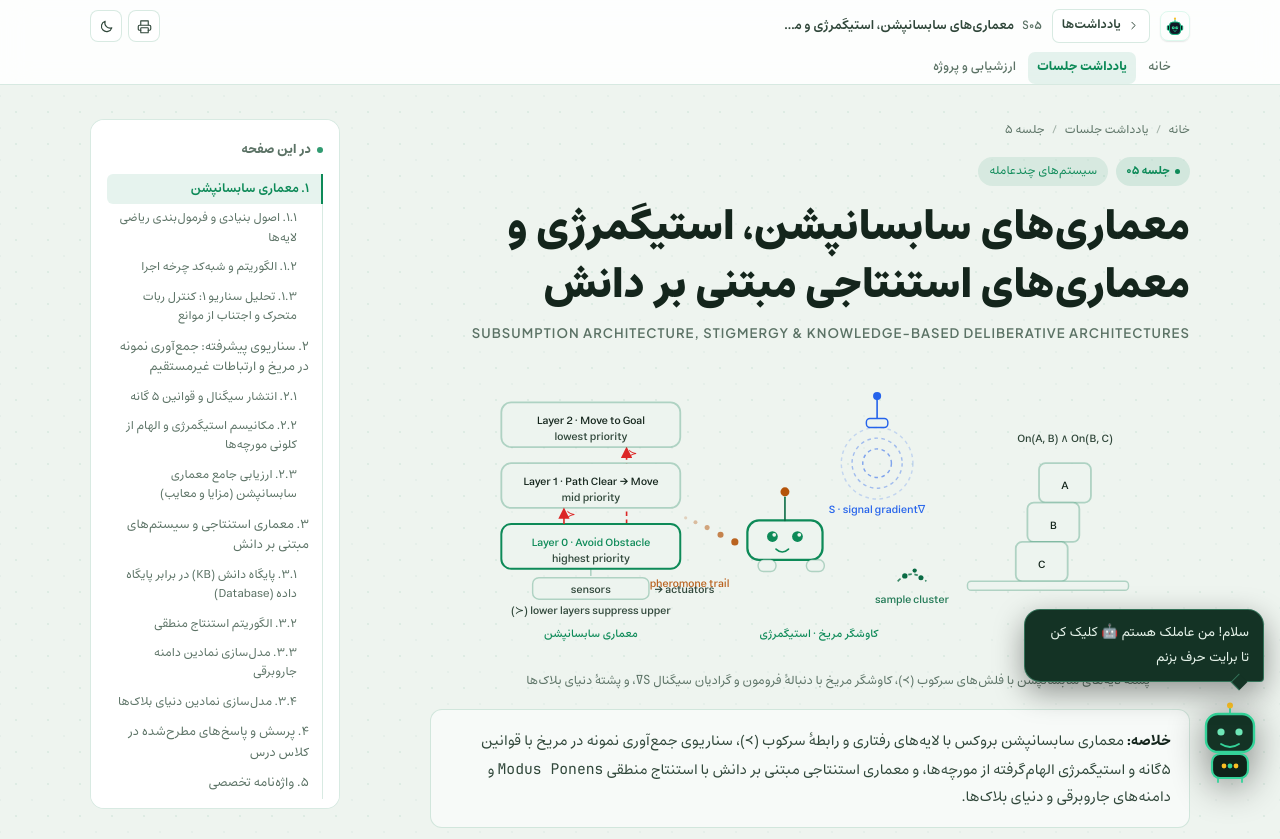
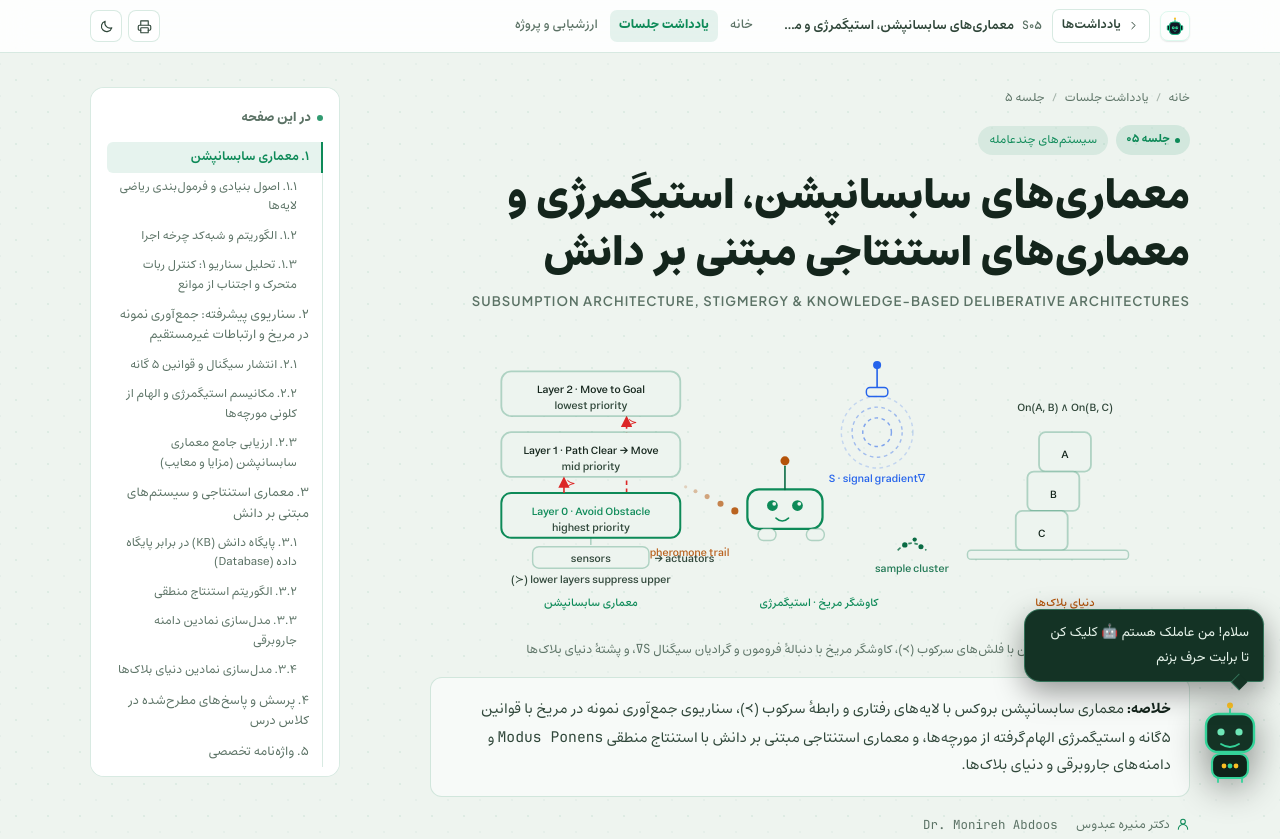
Before and after one commit to EhsanShahbazii/mas-sbu, a plain HTML site: page sessions/session-05.html in a window 1280 px wide. Shown: the top 839 px of the page. Drawn offline with Linux system fonts and the light colour scheme.

Commit message:
style(header): compact session topbars into single-row navigation (sessions 4-6)

```diff
--- a/sessions/session-05.html
+++ b/sessions/session-05.html
@@ -5,7 +5,7 @@
 <meta name="viewport" content="width=device-width, initial-scale=1, viewport-fit=cover">
 <title>جلسه ۵ · معماری‌های سابسانپشن، استیگمرژی و معماری‌های استنتاجی مبتنی بر دانش — سیستم‌های چندعامله</title>
 <meta name="description" content="معماری سابسانپشن رودنی بروکس با سلسله‌مراتب اولویت و رابطهٔ سرکوب (≺)، سناریوی جمع‌آوری نمونه در مریخ با قوانین ۵گانه و استیگمرژی، و معماری استنتاجی مبتنی بر دانش با استنتاج منطقی Modus Ponens و دامنه‌های جاروبرقی و دنیای بلاک‌ها.">
-<meta name="theme-color" content="#0a1e15">
+<meta name="theme-color" content="#0b0f17">
 <script>(function(){try{var t=localStorage.getItem("nlp-theme");if(t==="light"||t==="dark")document.documentElement.setAttribute("data-theme",t);}catch(e){}})();</script>
 <link rel="icon" href="../assets/img/mas-logo-favicon.svg" type="image/svg+xml">
 <link rel="stylesheet" href="../assets/css/site.css">
@@ -17,15 +17,19 @@
 
 <header class="session-topbar">
   <div class="container inner">
-    <span class="brand-logo brand-logo--sm" aria-hidden="true"><img src="../assets/img/mas-logo.svg" alt=""></span>
+    <a class="brand-logo brand-logo--sm" href="../index.html" aria-label="صفحه اصلی"><img src="../assets/img/mas-logo.svg" alt=""></a>
     <a class="back" href="../notes.html"><svg viewBox="0 0 24 24" fill="none" stroke="currentColor" stroke-width="1.8" stroke-linecap="round" stroke-linejoin="round" aria-hidden="true"><path d="M9 18l6-6-6-6"/></svg><span>یادداشت‌ها</span></a>
     <div class="bar-title"><span class="mono">S۰۵</span>معماری‌های سابسانپشن، استیگمرژی و معماری‌های استنتاجی مبتنی بر دانش</div>
+    <nav class="topbar-nav" aria-label="ناوبری اصلی">
+      <a href="../index.html">خانه</a>
+      <a href="../notes.html" aria-current="page">یادداشت جلسات</a>
+      <a href="../index.html#grading">ارزشیابی و پروژه</a>
+    </nav>
     <div class="actions">
       <button class="icon-btn" type="button" data-print aria-label="چاپ صفحه" title="چاپ صفحه"><svg viewBox="0 0 24 24" fill="none" stroke="currentColor" stroke-width="1.8" stroke-linecap="round" stroke-linejoin="round" aria-hidden="true"><path d="M6 9V3h12v6"/><path d="M6 18H4a2 2 0 0 1-2-2v-4a2 2 0 0 1 2-2h16a2 2 0 0 1 2 2v4a2 2 0 0 1-2 2h-2"/><rect x="6" y="14" width="12" height="8" rx="1"/></svg></button>
       <button class="icon-btn" type="button" data-theme-toggle aria-label="تغییر پوسته" title="تغییر پوسته"><svg data-icon-moon viewBox="0 0 24 24" fill="none" stroke="currentColor" stroke-width="1.8" stroke-linecap="round" stroke-linejoin="round" aria-hidden="true"><path d="M20.5 14.2A8.5 8.5 0 0 1 9.8 3.5 8.5 8.5 0 1 0 20.5 14.2Z"/></svg><svg data-icon-sun viewBox="0 0 24 24" fill="none" stroke="currentColor" stroke-width="1.8" stroke-linecap="round" aria-hidden="true" style="display:none"><circle cx="12" cy="12" r="4"/><path d="M12 2v2M12 20v2M4.9 4.9l1.4 1.4M17.7 17.7l1.4 1.4M2 12h2M20 12h2M4.9 19.1l1.4-1.4M17.7 6.3l1.4-1.4"/></svg></button>
     </div>
   </div>
-  <div class="container"><nav class="topbar-nav" aria-label="ناوبری اصلی"><a href="../index.html">خانه</a><a href="../notes.html" aria-current="page">یادداشت جلسات</a><a href="../index.html#grading">ارزشیابی و پروژه</a></nav></div>
 </header>
 
 <main id="main" class="container">
```
Also changed, not shown: sessions/session-04.html (+7 -3 lines), sessions/session-06.html (+7 -3 lines).
